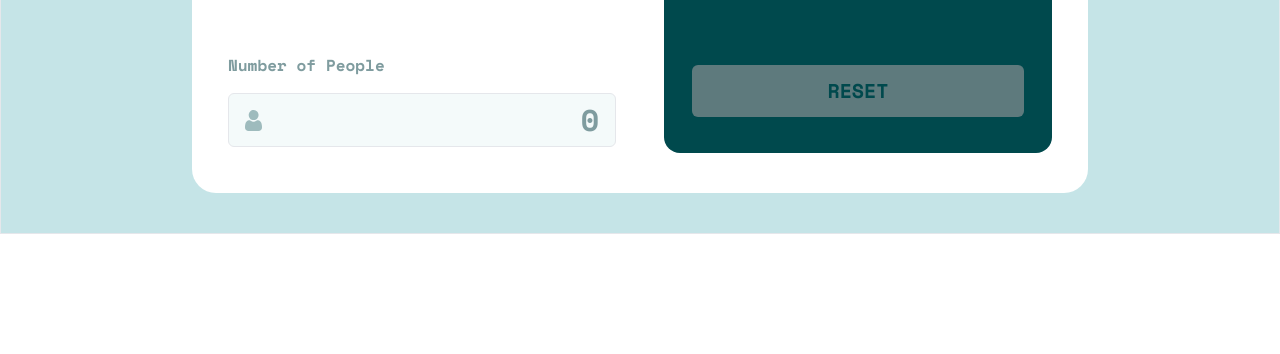
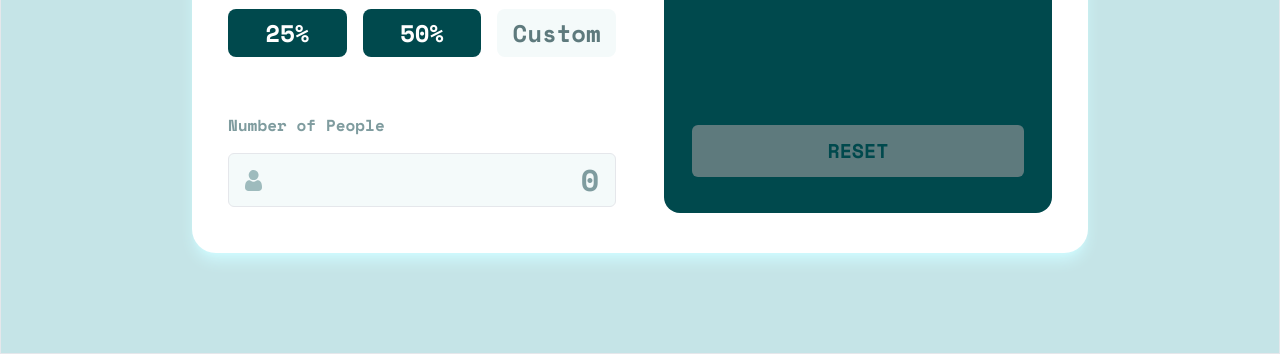
Before and after one commit to Ridwan-Lawal/fm-tipCalculator, a website: page index.html in a window 1280 px wide. Shown: the part 446-800 px from the top of the page. Drawn offline with nearby package versions, Linux system fonts and the light colour scheme.

Commit message:
added styles

```diff
--- a/index.html
+++ b/index.html
@@ -24,7 +24,7 @@
   <body class="">
     <!-- container -->
     <div
-      class="container bg-lightGrayishCyan font-mono font-bold border max-w-full px-8 py-10"
+      class="container bg-lightGrayishCyan font-mono font-bold border max-w-full px-4 py-10 h-screen flex flex-col justify-center items-center"
     >
       <!-- logo -->
       <div class="flex flex-row justify-center">
@@ -32,7 +32,7 @@
       </div>
 
       <div
-        class="width bg-white mt-12 grid grid-cols-1 md:grid-cols-2 gap-y-14 md:gap-x-12 md:px-9 px-8 py-10 max-w-md mx-auto md:max-w-4xl rounded-3xl"
+        class="width bg-white shadow-lg shadow-cyan-100 mt-12 grid grid-cols-1 md:grid-cols-2 gap-y-14 md:gap-x-12 md:px-9 px-8 py-10 max-w-md mx-auto md:max-w-4xl rounded-3xl"
       >
         <!-- ====================first block =====================================================-->
         <div class="space-y-12 md:space-y-14">
```
Also changed, not shown: dist/output.css.
